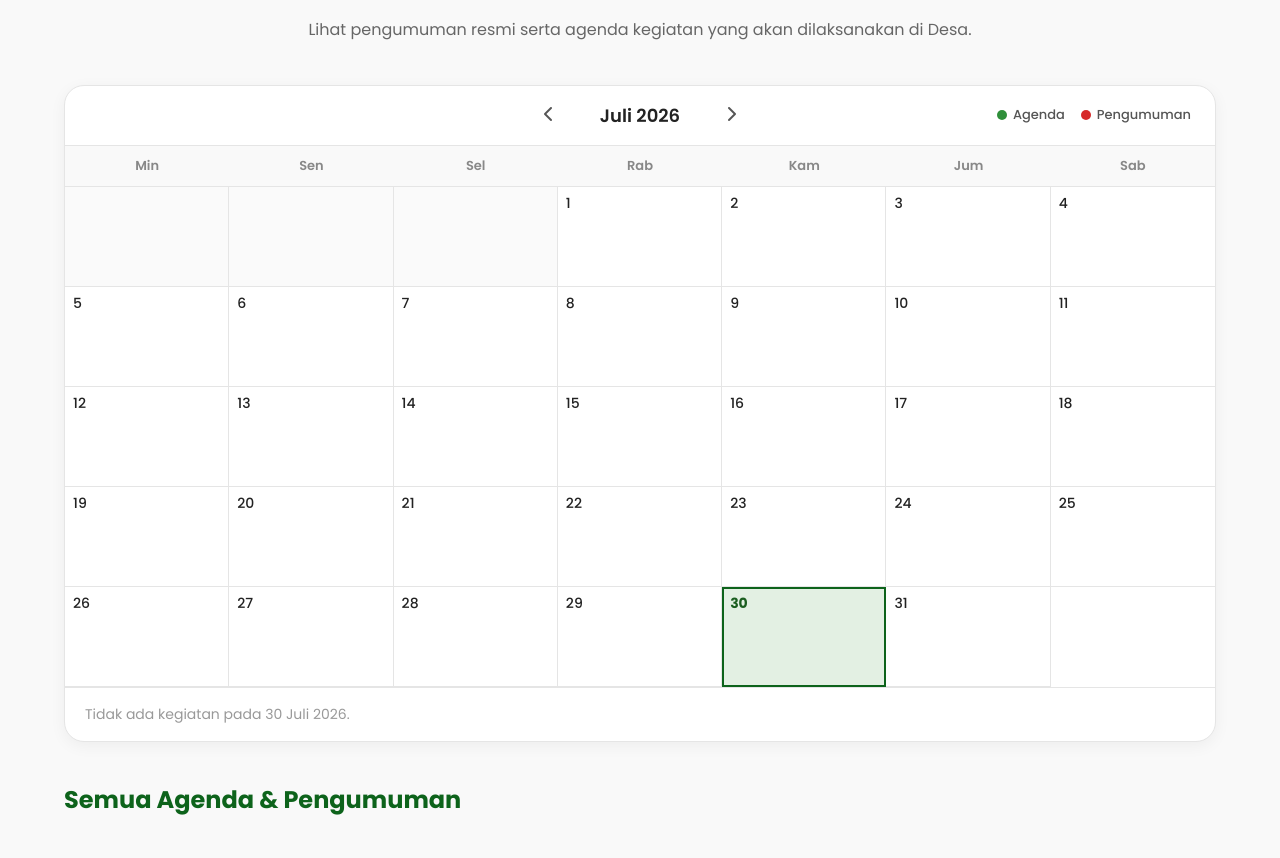
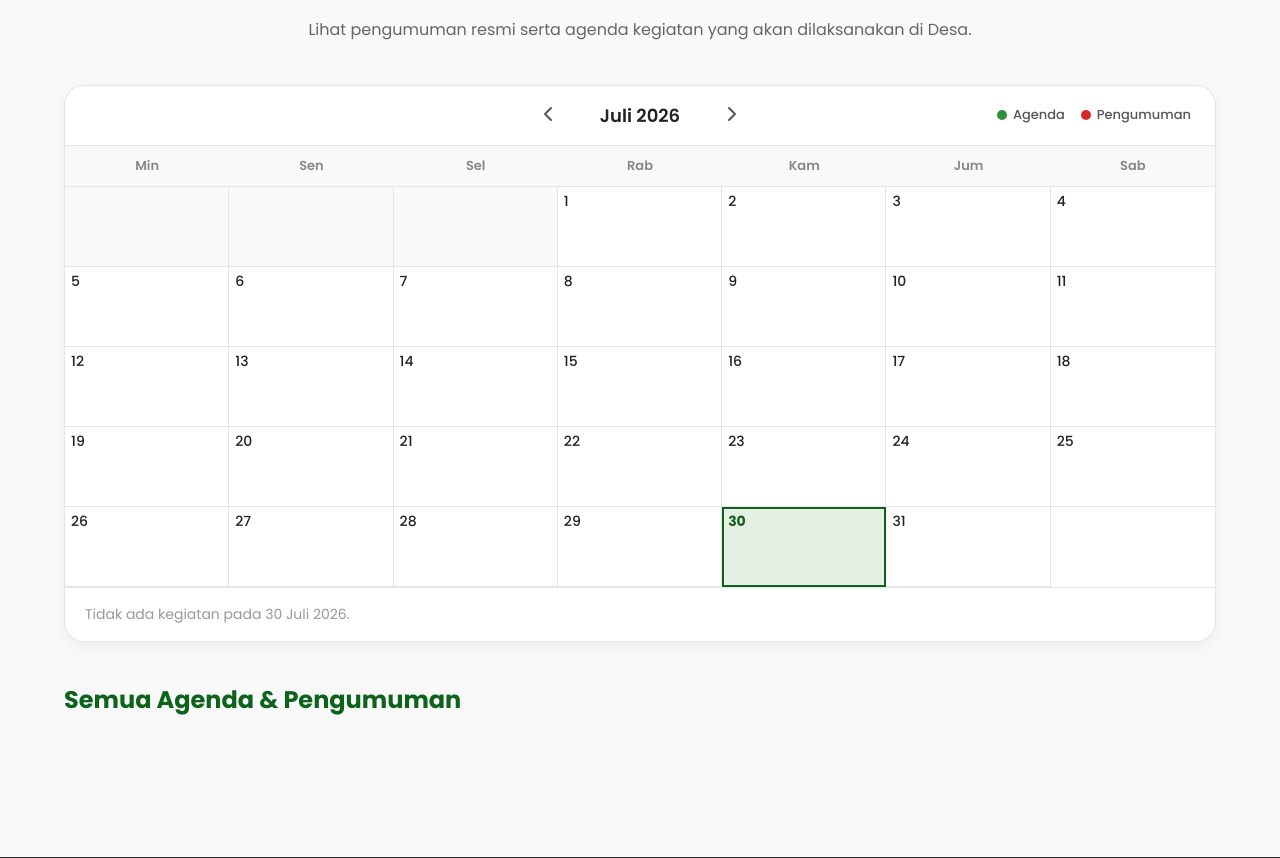
Before and after one commit to Dian2207/website-kkn, a Flask app: page /pengumuman in a window 1280 px wide. Shown: the part 174-1032 px from the top of the page. Run offline with Flask 3, Linux system fonts and the light colour scheme; some libraries are stand-ins or nearby versions.

Commit message:
fix ketr pengumuman

```diff
--- a/static/css/pengumuman.css
+++ b/static/css/pengumuman.css
@@ -191,6 +191,7 @@ header {
 
 /* ===========================
    GRID KALENDER
+   PERBAIKAN: tinggi sel tetap
 =========================== */
 .calendar-grid {
     display: grid;
@@ -206,16 +207,24 @@ header {
     background: #f9f9f9;
     border-bottom: 1px solid #e5e5e5;
 }
+
+/* --- PERUBAHAN UTAMA DI SINI --- */
 .calendar-cell {
-    min-height: 100px;
-    padding: 6px 8px;
+    height: 80px;          /* tinggi tetap */
+    min-height: 80px;
+    max-height: 80px;
+    padding: 4px 6px;
     border-bottom: 1px solid #e5e5e5;
     border-right: 1px solid #e5e5e5;
     cursor: pointer;
     transition: .15s;
     display: flex;
     flex-direction: column;
+    overflow: hidden;      /* tidak ada konten keluar */
+    position: relative;
 }
+/* --------------------------------- */
+
 .calendar-cell:nth-child(7n) { border-right: none; }
 .calendar-cell:hover { background: #f5faf5; }
 .calendar-cell.empty {
@@ -234,26 +243,27 @@ header {
     font-family: 'Poppins', sans-serif;
     font-weight: 500;
     font-size: 14px;
-    margin-bottom: 4px;
+    margin-bottom: 2px;
+    flex-shrink: 0;        /* jangan menyusut */
 }
 .calendar-cell.today .day-number {
     font-weight: 700;
     color: #1B5E20;
 }
 
-/* Event pills - ukuran seragam, ellipsis jika panjang */
+/* Event pills - ukuran seragam dan tidak meluber */
 .calendar-cell .event-pills {
     display: flex;
-    flex-direction: column;
+    flex-wrap: wrap;       /* biar turun ke bawah jika perlu */
     gap: 2px;
+    max-height: 44px;      /* batasi tinggi agar tidak memanjang */
+    overflow: hidden;
     width: 100%;
 }
 .calendar-cell .event-pill {
     display: block;
-    width: 100%;
-    box-sizing: border-box;
     font-family: 'Poppins', sans-serif;
-    font-size: 10px;
+    font-size: 9px;        /* lebih kecil agar muat */
     font-weight: 500;
     padding: 1px 6px;
     border-radius: 12px;
@@ -266,6 +276,7 @@ header {
     color: #fff;
     text-align: center;
     max-width: 100%;
+    flex-shrink: 0;
 }
 .calendar-cell .event-pill:hover {
     opacity: 0.85;
@@ -494,12 +505,15 @@ footer {
         margin-top: 8px;
         justify-content: center;
     }
+    /* penyesuaian ukuran sel di mobile */
     .calendar-cell {
-        min-height: 60px;
-        padding: 4px;
+        height: 60px !important;
+        min-height: 60px !important;
+        max-height: 60px !important;
+        padding: 2px 4px;
     }
     .calendar-cell .day-number { font-size: 12px; }
-    .calendar-cell .event-pill { font-size: 8px; padding: 1px 4px; }
+    .calendar-cell .event-pill { font-size: 7px; padding: 0 4px; }
     .event-row {
         flex-direction: column;
         gap: 10px;
@@ -526,7 +540,11 @@ footer {
     .page-title h1 {
         font-size: 24px;
     }
-    .calendar-cell { min-height: 50px; }
+    .calendar-cell {
+        height: 50px !important;
+        min-height: 50px !important;
+        max-height: 50px !important;
+    }
     .calendar-cell .day-number { font-size: 11px; }
     .day-header { font-size: 11px; padding: 6px 0; }
     .legend {
--- a/templates/user/pengumuman.html
+++ b/templates/user/pengumuman.html
@@ -64,7 +64,12 @@
                 </div>
 
                 <div class="calendar-grid" id="calendarGrid">
-                    <!-- Header hari akan dibuat oleh JavaScript -->
+                    <!-- header + cell akan di-render oleh JavaScript -->
+                </div>
+
+                <!-- TEMPAT DETAIL EVENT (muncul di bawah grid) -->
+                <div id="dayEventsContainer" class="day-events-list">
+                    <!-- akan diisi oleh JavaScript -->
                 </div>
             </section>
 
@@ -142,6 +147,7 @@
 
 <!-- ===== JAVASCRIPT KALENDER ===== -->
 <script>
+    // Data dari server (Jinja2) -> eventsData
     const eventsData = [
         {% for item in announcements if item.event_date %}
         {
@@ -161,6 +167,7 @@ eventsData.forEach(e => {
     });
 
     const grid = document.getElementById('calendarGrid');
+    const containerDetail = document.getElementById('dayEventsContainer');
     const monthLabel = document.getElementById('currentMonthYear');
     const prevBtn = document.getElementById('prevMonth');
     const nextBtn = document.getElementById('nextMonth');
@@ -182,13 +189,12 @@ function renderCalendar(year, month) {
         const todayStr = formatDateStr(today);
         const selectedStr = formatDateStr(selectedDate);
 
-    const label = monthNames[month] + ' ' + year;
-    monthLabel.textContent = label;
+        monthLabel.textContent = monthNames[month] + ' ' + year;
 
-    // Buat ulang grid dari awal (perbaiki bug refresh)
+        // Kosongkan grid, buat ulang
         grid.innerHTML = '';
 
-    // Buat header hari baru
+        // Header hari
         dayNames.forEach(day => {
             const h = document.createElement('div');
             h.className = 'day-header';
@@ -196,13 +202,14 @@ function renderCalendar(year, month) {
             grid.appendChild(h);
         });
 
-    // Empty cells sebelum hari pertama
+        // Sel kosong sebelum hari pertama
         for (let i = 0; i < firstDay; i++) {
             const cell = document.createElement('div');
             cell.className = 'calendar-cell empty';
             grid.appendChild(cell);
         }
 
+        // Sel tanggal
         for (let d = 1; d <= daysInMonth; d++) {
             const dateStr = year + '-' + String(month+1).padStart(2,'0') + '-' + String(d).padStart(2,'0');
             const isToday = dateStr === todayStr;
@@ -215,16 +222,16 @@ function renderCalendar(year, month) {
             if (isSelected) cell.classList.add('selected');
             cell.dataset.date = dateStr;
 
+            // Angka tanggal
             const num = document.createElement('span');
             num.className = 'day-number';
             num.textContent = d;
             cell.appendChild(num);
 
-        // Tampilkan event sebagai PILL (oval) dengan ukuran seragam
+            // Event pills (maksimal 2, sisanya +N)
             if (events.length > 0) {
                 const pillContainer = document.createElement('div');
                 pillContainer.className = 'event-pills';
-            // Tampilkan maksimal 2 event
                 const maxShow = 2;
                 const showEvents = events.slice(0, maxShow);
                 const remaining = events.length - maxShow;
@@ -232,8 +239,8 @@ function renderCalendar(year, month) {
                     const pill = document.createElement('span');
                     const isAgenda = e.type && e.type.toLowerCase() === 'agenda';
                     pill.className = `event-pill ${isAgenda ? 'agenda' : 'pengumuman'}`;
-                pill.textContent = e.title;
-                pill.title = e.title; // tooltip lengkap
+                    pill.textContent = e.title.length > 18 ? e.title.slice(0, 16) + '…' : e.title;
+                    pill.title = e.title;
                     pillContainer.appendChild(pill);
                 });
                 if (remaining > 0) {
@@ -241,12 +248,13 @@ function renderCalendar(year, month) {
                     more.className = 'event-pill';
                     more.style.background = '#888';
                     more.textContent = `+${remaining}`;
-                more.title = `+${remaining} kegiatan lainnya`;
+                    more.title = `${remaining} kegiatan lainnya`;
                     pillContainer.appendChild(more);
                 }
                 cell.appendChild(pillContainer);
             }
 
+            // Klik pada cell -> pilih tanggal & tampilkan event di bawah
             cell.addEventListener('click', function() {
                 selectedDate = new Date(dateStr);
                 renderCalendar(currentDate.getFullYear(), currentDate.getMonth());
@@ -256,21 +264,17 @@ function renderCalendar(year, month) {
             grid.appendChild(cell);
         }
 
+        // Tampilkan event untuk tanggal yang dipilih
         showEventsForDate(selectedStr);
     }
 
     function showEventsForDate(dateStr) {
         const events = eventsByDate[dateStr] || [];
-    const existing = document.querySelector('.day-events-list');
-    if (existing) existing.remove();
-
-    const container = document.createElement('div');
-    container.className = 'day-events-list';
         const dateObj = new Date(dateStr);
         const display = dateObj.getDate() + ' ' + monthNames[dateObj.getMonth()] + ' ' + dateObj.getFullYear();
 
         if (events.length === 0) {
-        container.innerHTML = `<p class="no-event">Tidak ada kegiatan pada ${display}.</p>`;
+            containerDetail.innerHTML = `<p class="no-event">Tidak ada kegiatan pada ${display}.</p>`;
         } else {
             let html = `<h4>📅 Kegiatan pada ${display}</h4>`;
             events.forEach(e => {
@@ -285,9 +289,8 @@ function showEventsForDate(dateStr) {
                     </div>
                 `;
             });
-        container.innerHTML = html;
+            containerDetail.innerHTML = html;
         }
-    grid.parentNode.insertBefore(container, grid.nextSibling);
     }
 
     function goToMonth(delta) {
```
Lines whose indentation alone changed are shown as unchanged.
